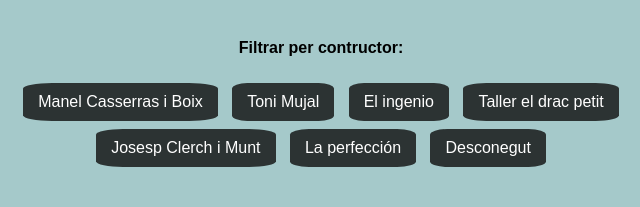
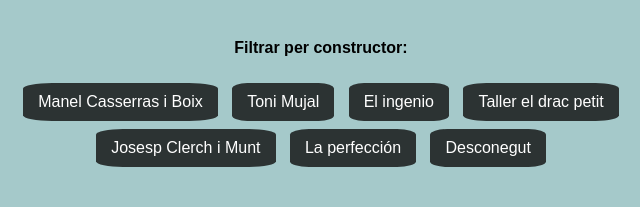
Before and after one commit to PaAu5/LaWebdelsGegants.com, a plain HTML site: page GegantsJosespClerch.html in a window 1280 px wide. Shown: the part 421-628 px from the top of the page, 319-959 px from the left. Drawn offline with Linux system fonts and the light colour scheme.

Commit message:
Update GegantsJosespClerch.html

```diff
--- a/GegantsJosespClerch.html
+++ b/GegantsJosespClerch.html
@@ -46,7 +46,7 @@
             <a id="btnfiltres" href="./GegantsGirona.html">Girona</a>
             <a id="btnfiltres" href="./GegantsBerga.html">Berga</a><br><br>
 
-            <h4>Filtrar per contructor:</h4>
+            <h4>Filtrar per constructor:</h4>
             <a id="btnfiltres" href="./GegantsManelCasserras.html">Manel Casserras i Boix</a>
             <a id="btnfiltres" href="./GegantsToniMujal.html">Toni Mujal</a>
             <a id="btnfiltres" href="./GegantsIngenio.html">El ingenio</a>
```
